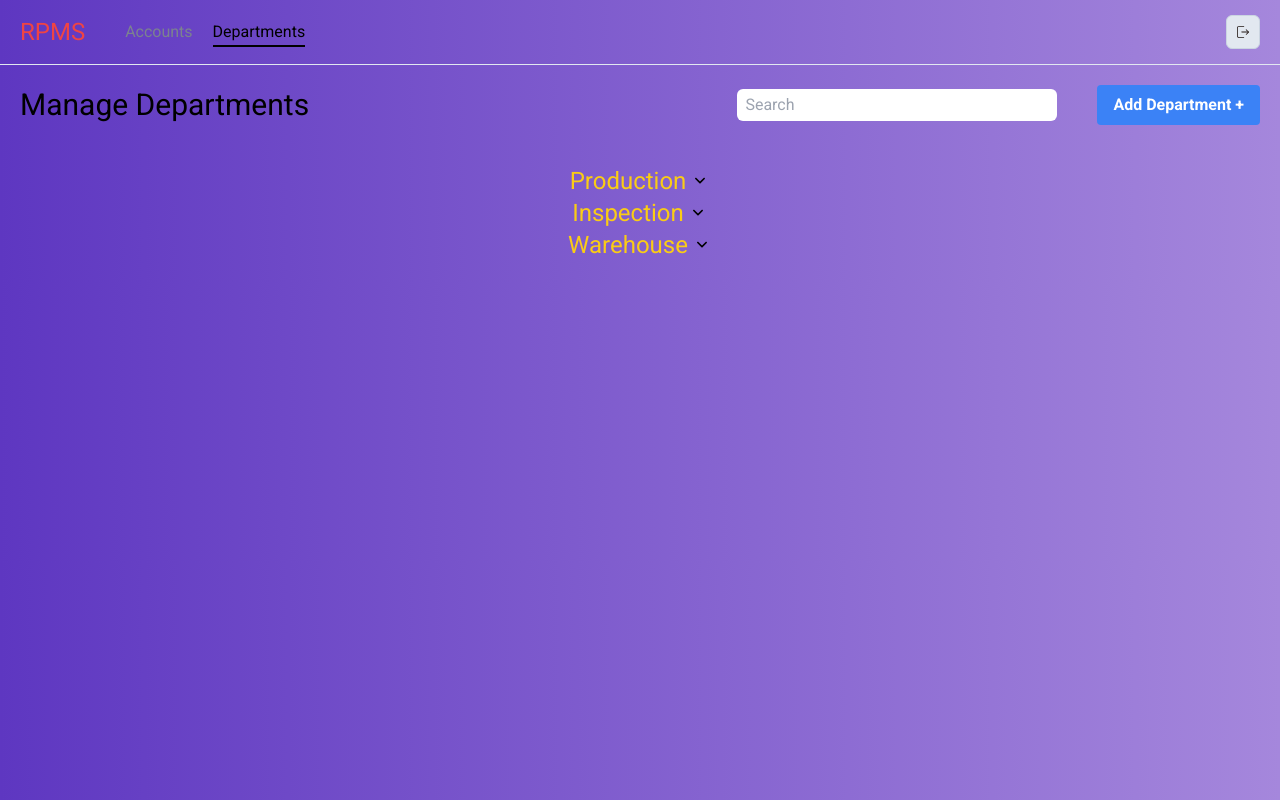
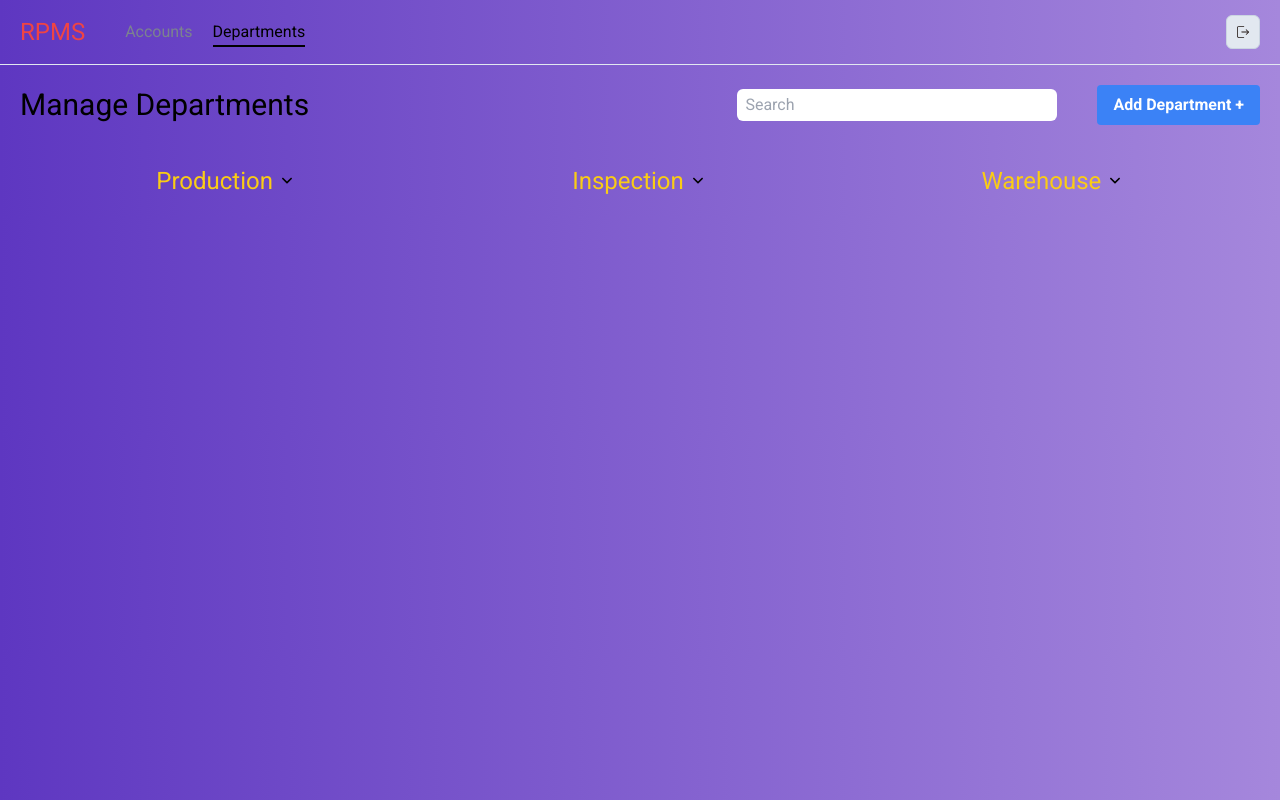
Before and after one commit to samsonvh/RPMS-WEB, a React (Vite) app: page /departments in a window 1280 px wide. Built offline with nearby package versions, Linux system fonts and the light colour scheme.

Commit message:
fix: departments interface

```diff
--- a/src/components/Accounts/NewAccount.tsx
+++ b/src/components/Accounts/NewAccount.tsx
@@ -136,7 +136,7 @@ export default function AddAccount({ onClose }: AddAccountProps) {
             <div>
               <label>Working Position:</label>
               <br />
-              <select className="select" id="position">
+              <select name="position" className="select" id="position">
                 <option>Please select a position</option>
                 <option value="Admin">Admin</option>
                 <option value="Factory Director">Factory Director</option>
--- a/src/components/Departments/DepartmentItem.tsx
+++ b/src/components/Departments/DepartmentItem.tsx
@@ -44,8 +44,8 @@ export default function DepartmentItem({
       : [];
 
   return (
-    <main className="flex justify-center items-start">
-      <div>
+    <>
+      <div className="justify-center flex">
         <Button onClick={handleToggleDropdown}>
           <div className="flex items-center space-x-1">
             <p className="text-2xl text-yellow-400 hover:text-yellow-500">
@@ -58,21 +58,21 @@ export default function DepartmentItem({
             />
           </div>
         </Button>
+      </div>
       {isDropdownOpen && (
         <ul>
           {filteredAccounts.map((account) => (
             <li
-                className="text-blue-400 hover:text-blue-500 text-right"
+              className="text-blue-400 hover:text-blue-500 text-center"
               key={account.id}
             >
               <Button to={`/accounts/${account.id}`}>
-                  {account.firstName} {account.lastName}
+                {account.firstName} {account.lastName}: {account.position}
               </Button>
             </li>
           ))}
         </ul>
       )}
-      </div>
-    </main>
+    </>
   );
 }
--- a/src/components/Departments/DepartmentsList.tsx
+++ b/src/components/Departments/DepartmentsList.tsx
@@ -11,9 +11,9 @@ type DepartmentsListProps = {
 export default function DepartmentsList({ departments }: DepartmentsListProps) {
   return (
     <>
-      <ul>
+      <ul className="flex">
         {departments.map((department) => (
-          <li key={department.id}>
+          <li className="flex-1" key={department.id}>
             <DepartmentItem
               departmentName={department.departmentName}
               accounts={ACCOUNTS}
```
Lines whose indentation alone changed are shown as unchanged.
